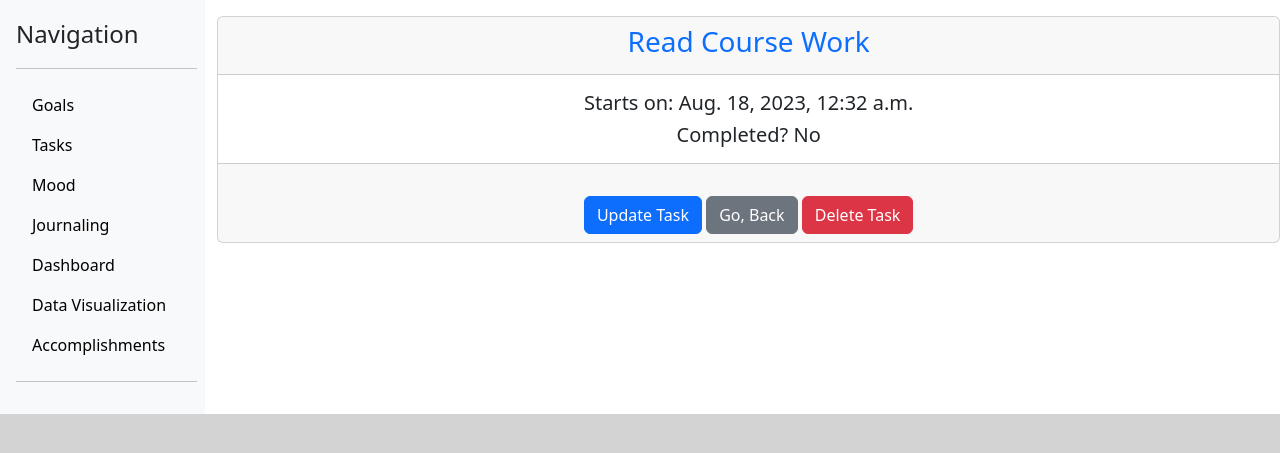
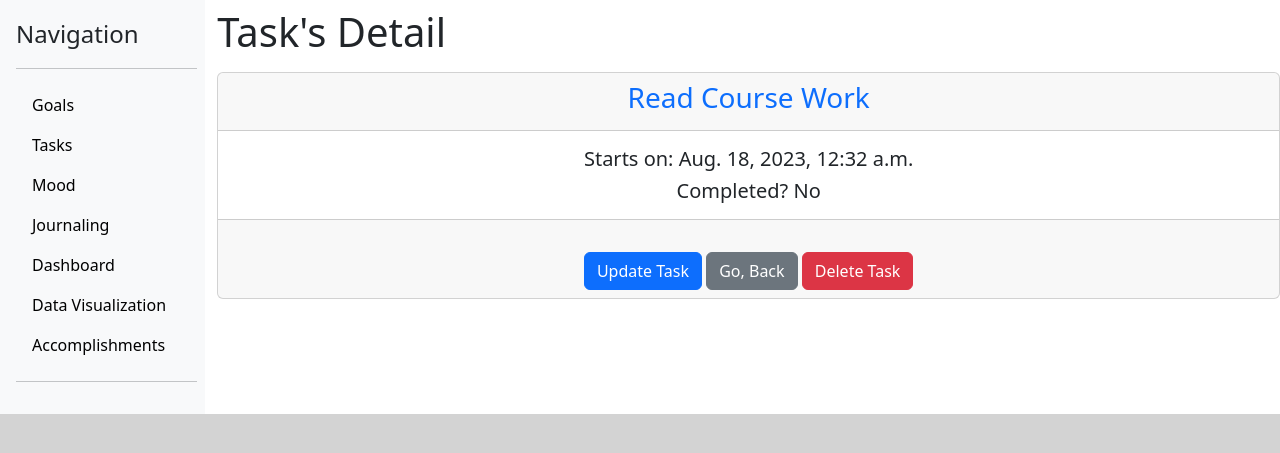
Before and after one commit to sarumaj/MindPen, a Django app: page /detail_todo/9/detail/ in a window 1280 px wide. Shown: the part 74-527 px from the top of the page. Run offline with Django 4.2, Linux system fonts and the light colour scheme; data comes from the database, SQL or seed files in the repository; some libraries are stand-ins or nearby versions.

Commit message:
Add title for goal and task

```diff
--- a/Endeavors/templates/Endeavors/detail_endeavor.html
+++ b/Endeavors/templates/Endeavors/detail_endeavor.html
@@ -1,5 +1,6 @@
 {% extends "Journaling/base.html" %}
 {% block content %}
+<h1 class="text ml-4 mt-2">Goal's Detail</h1>
 <div class="card text-center mt-2">
    <div class="card-header text-primary">
        <h3>Tasks to {{endeavor.title}}</h3>
--- a/To_Do/templates/To_Do/detail_todo.html
+++ b/To_Do/templates/To_Do/detail_todo.html
@@ -1,10 +1,11 @@
 {% extends "Journaling/base.html" %}
 {% load crispy_forms_tags %}
 {% block content %}
+<h1 class="text ml-4 mt-2">Task's Detail</h1>
   <div class="card text-center mt-3">
-  <div class="card-header text-primary">
-    <h3>{{ object.title.title }}</h3>
-  </div>
+    <div class="card-header text-primary">
+      <h3>{{ object.title.title }}</h3>
+    </div>
   <div class="card-body">
     <h5 class="card-title">Starts on: {{ object.starting_time }}</h5>
     {% if object.completed == False  %}
```
